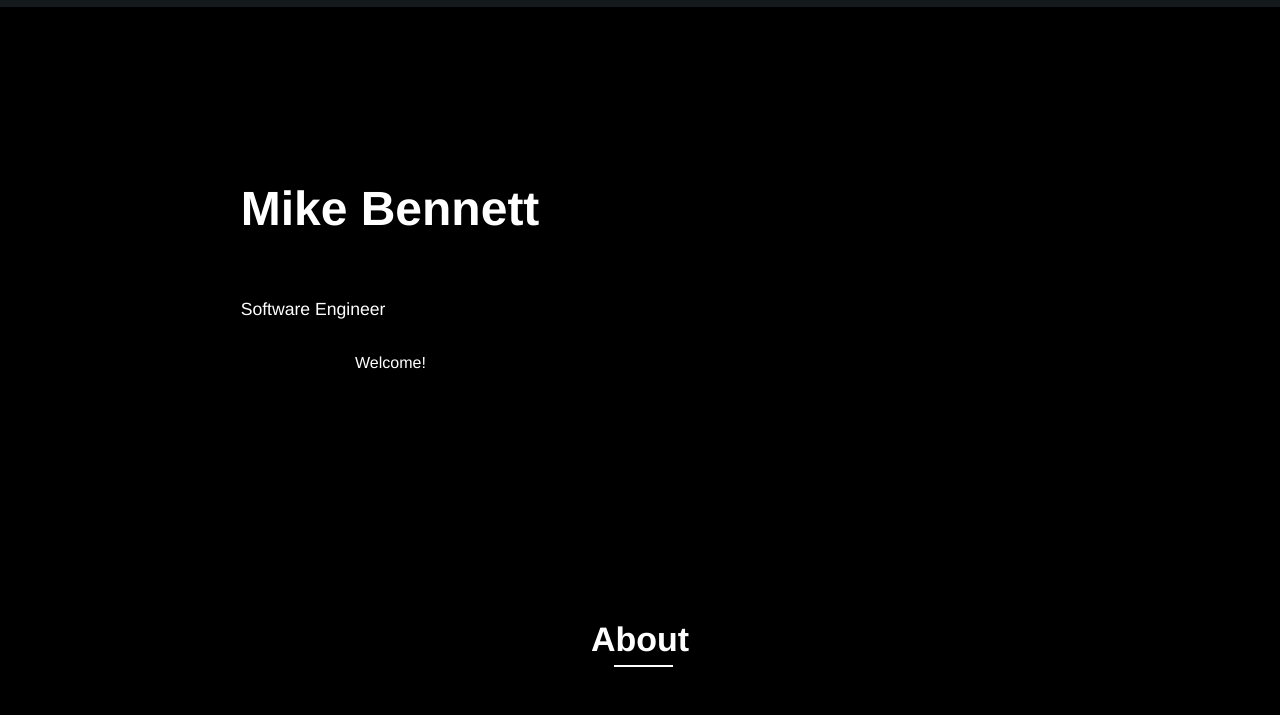
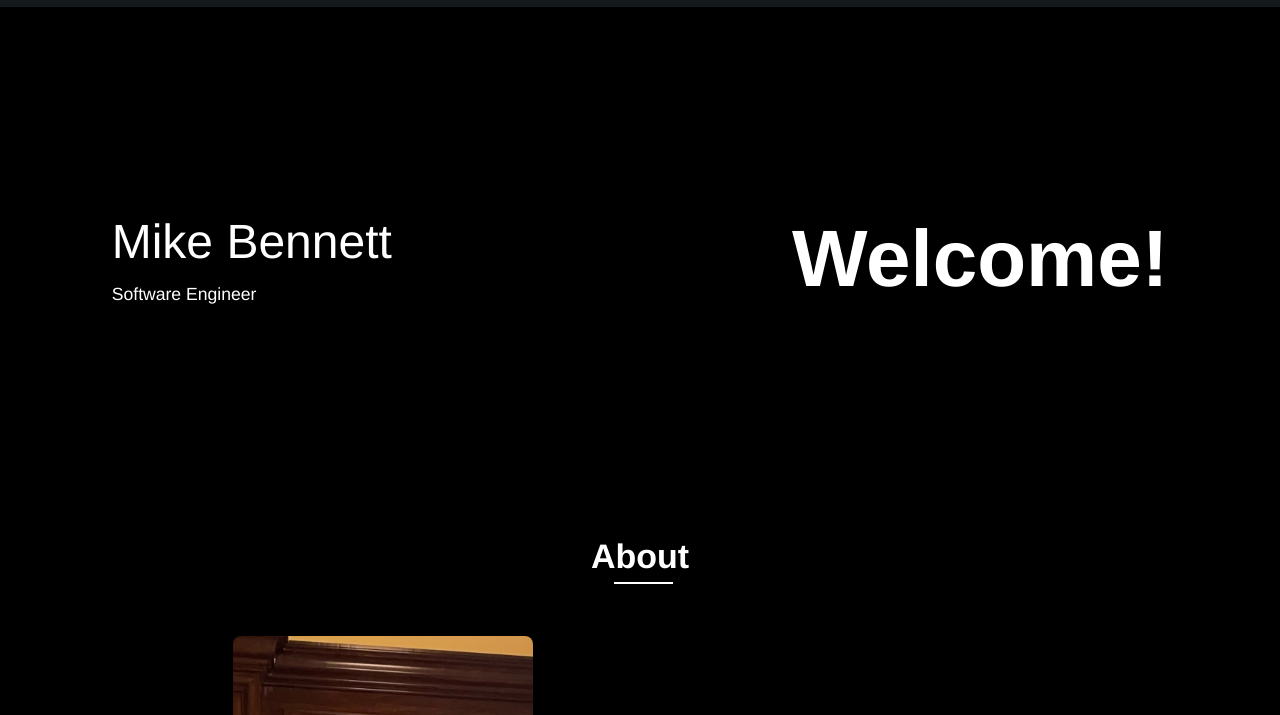
Before and after one commit to Mike-Benn/portfolio, a plain HTML site: page index.html in a window 1280 px wide. Shown: the part 76-791 px from the top of the page. Drawn offline with Linux system fonts and the light colour scheme; files whose address does not match are found by name.

Commit message:
Add styles for welcome container and its contents

```diff
--- a/css/styles.css
+++ b/css/styles.css
@@ -8,6 +8,15 @@
     100% {
         opacity: 1;
         filter: blur(0);
+    }
+}
+
+@keyframes page-load {
+    0% {
+        opacity: 0;
+    }
+    100% {
+        opacity: 1;
     }
 }
 
@@ -134,53 +143,30 @@ footer , header , .header-link::after {
 .welcome-container {
     display: flex;
     align-items: center;
-    flex-direction: column;
+    justify-content: center;
     padding-top: 120px;
-    padding-bottom: 120px;
-    padding-right: 500px;
-
-}
-
-.welcome-message {
-    transform: scale(0.94);
-    animation: scale 3s forwards cubic-bezier(0.5 , 1 , 0.89 , 1);
-
-}
-
-span {
-    display: inline-block;
-    white-space: pre;
-    opacity: 0;
-    filter: blur(4px);
+    padding-bottom: 40px;
+    gap: 400px;
 
 }
 
 .name-title {
     font-size: 3rem;
-    font-weight: 700;
+    font-weight: 400;
+    margin: 0;
     padding-bottom: 15px;
+
 }
 
 .job-title {
     font-size: 1.1rem;
-    font-weight: 100;
+    margin: 0;
 
 }
 
-.name-title:nth-child(1) {
-    animation: fade-in 0.8s 0.1s forwards cubic-bezier(0.11 , 0 , 0.5 , 0);
-}
-
-.name-title:nth-child(2) {
-    animation: fade-in 0.8s 0.2s forwards cubic-bezier(0.11 , 0 , 0.5 , 0);
-}
-
-.job-title:nth-child(4) {
-    animation: fade-in 0.8s 0.3s forwards cubic-bezier(0.11 , 0 , 0.5 , 0);
-}
-
-.job-title:nth-child(5) {
-    animation: fade-in 0.8s 0.4s forwards cubic-bezier(0.11 , 0 , 0.5 , 0);
+.welcome-text {
+    font-size: 5rem;
+    font-weight: 700;
 }
 
 h3 {
@@ -259,6 +245,9 @@ header {
 #content-wrap {
     padding-bottom: 230.31px;
     margin-top: 89.44px;
+    animation: page-load ease .5s;
+    animation-iteration-count: 1;
+    animation-fill-mode: forwards;
 
 }
 
```
